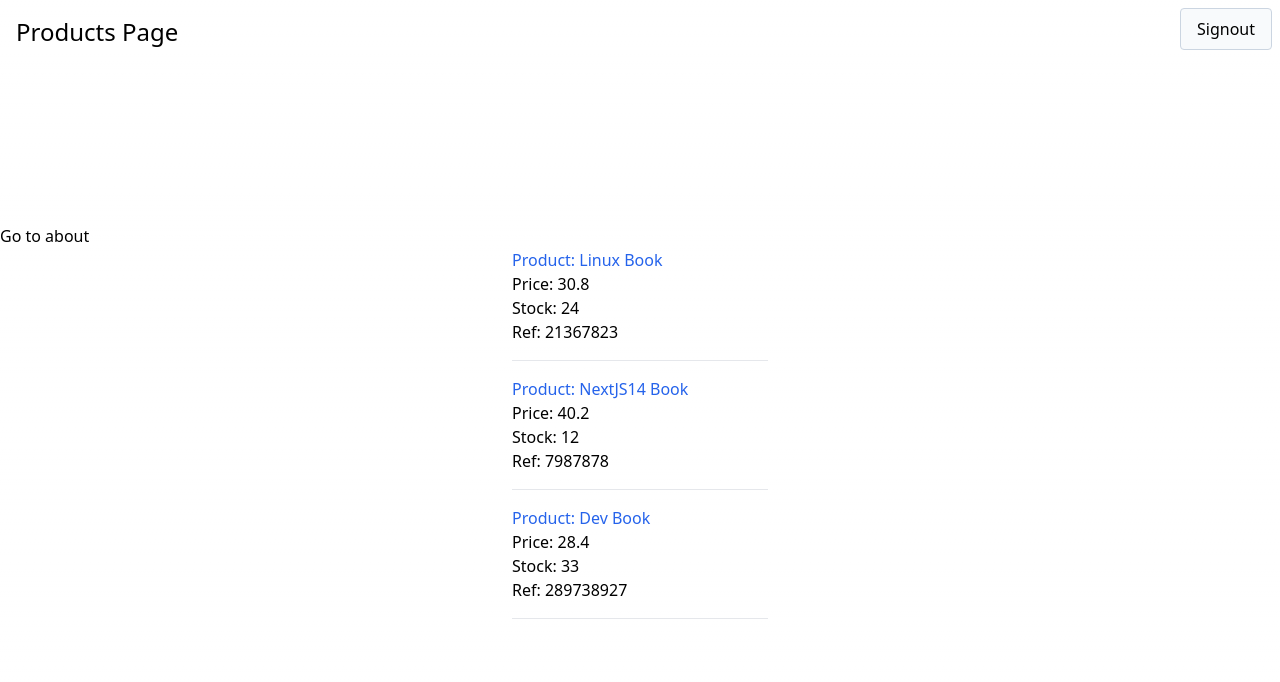
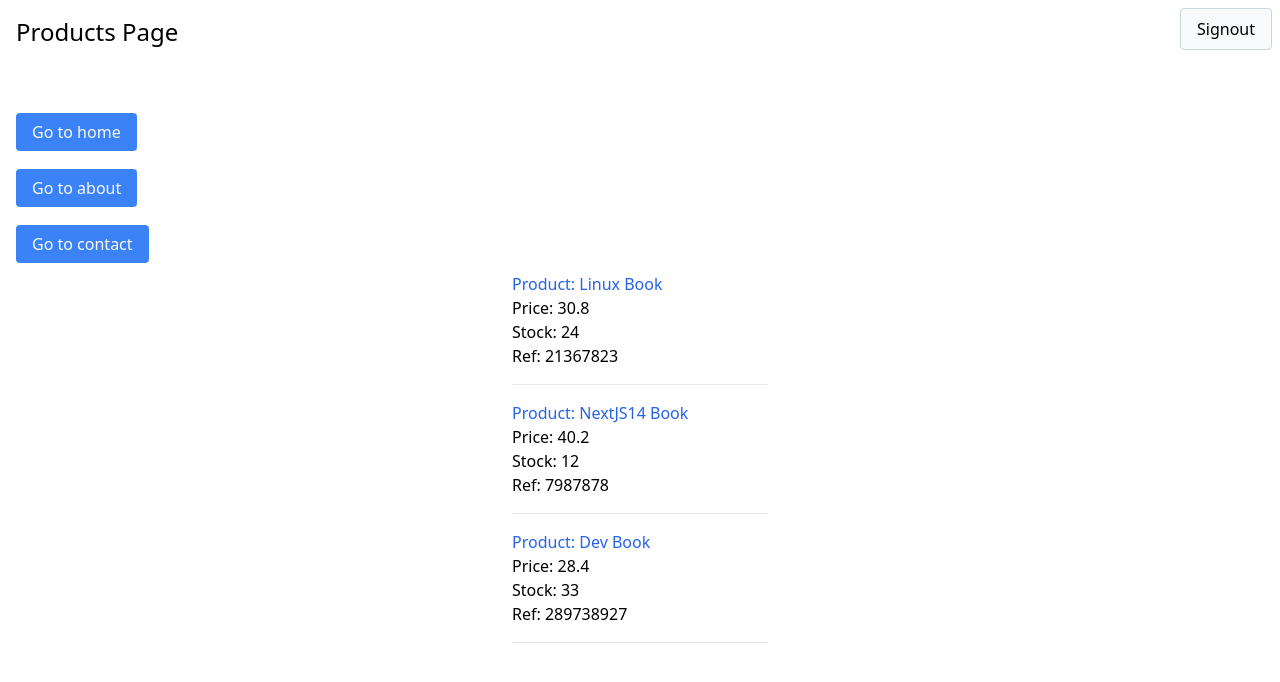
Before and after one commit to TLRKiliann/next-login, a Next.js app in the folder my-app/: page /products in a window 1280 px wide. Shown: the top 682 px of the page. Built offline with nearby package versions, Linux system fonts and the light colour scheme; no server answers; sample sign-in values are in the browser's storage.

Commit message:
link added

```diff
--- a/my-app/src/app/about/page.tsx
+++ b/my-app/src/app/about/page.tsx
@@ -23,9 +23,28 @@ export default function About() {
         About Page
       </h1>
 
-      <Link href="/products">
-        Go to Products
-      </Link>
+      <div className='flex flex-col w-[200px] m-auto'>
+
+        <div className='p-4'>
+            <Link href="/products" className='btn-primary'>
+              Go to Products
+            </Link>
+          </div>
+
+          <div className='p-4'>
+            <Link href="/products" className='btn-primary'>
+              Go to Products
+            </Link>
+          </div>
+
+          <div className='p-4'>
+            <Link href="/products" className='btn-primary'>
+              Go to Products
+            </Link>
+          </div>
+
+      </div>
+
     </div>
   )
 }
--- a/my-app/src/app/products/page.tsx
+++ b/my-app/src/app/products/page.tsx
@@ -35,13 +35,26 @@ export default function Products() {
   return (
     <div>
 
-        <h1 className='text-2xl p-4 mb-40'>
+        <h1 className='text-2xl p-4 mb-10'>
           Products Page
         </h1>
 
-        <Link href="/about">
-          Go to about
-        </Link>
+        <div className='p-4'>
+          <Link href="/" className='btn-primary'>
+            Go to home
+          </Link>
+        </div>
+        <div className='p-4'>
+          <Link href="/about" className='btn-primary'>
+            Go to about
+          </Link>
+        </div>
+        <div className='p-4'>
+          <Link href="/contact" className='btn-primary'>
+            Go to contact
+          </Link>
+        </div>
+
 
         {products.map((prod: ProductsProps) => (
           <div key={prod.id} className="w-1/5 m-auto">
```
